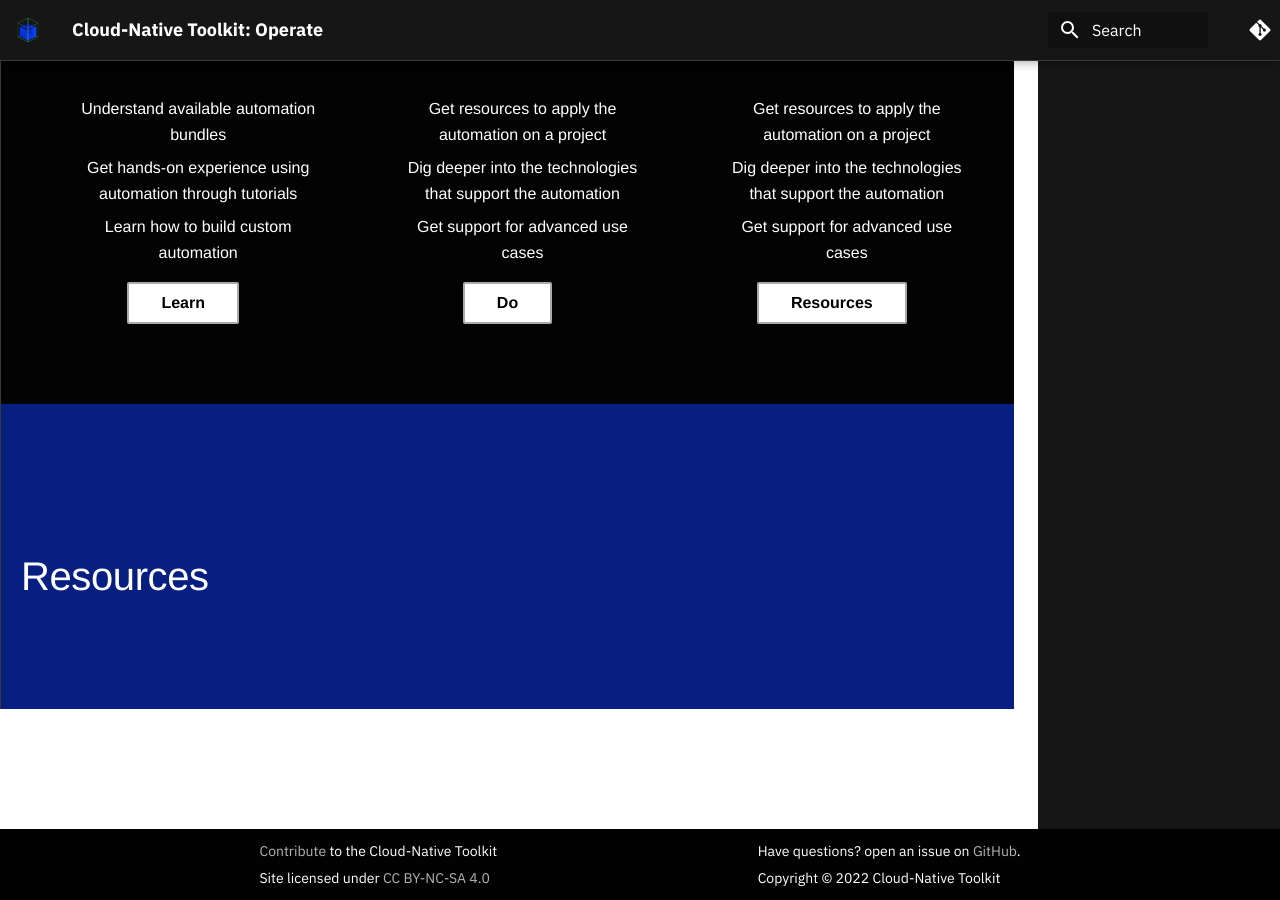
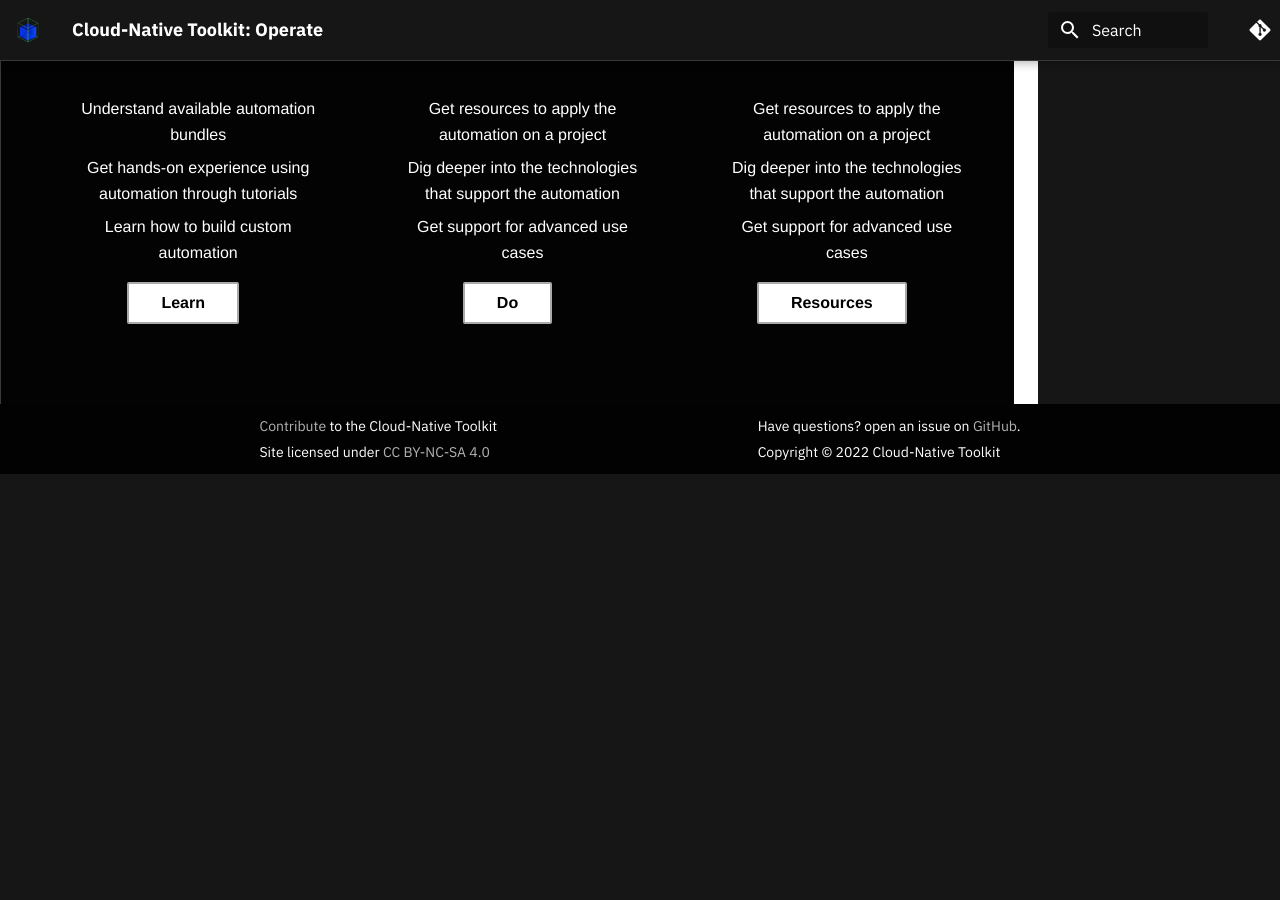
Before and after one commit to cloud-native-toolkit/site-operator-guide, an MkDocs documentation site: the page built from docs/index.md, in a window 1280 px wide and 900 px high, scrolled down 474 px. Built offline with MkDocs 1.6.1 and Material for MkDocs 9.7.7, drawn with Linux system fonts in a browser that asks for light colours; comment, search, counter and statistics services are not loaded; after the commit the page ends 948 px from its top, so only the background shows below that.

Commit message:
Fixes bottom of the home page
Signed-off-by: Sean Sundberg <seansund@us.ibm.com>

```diff
--- a/overrides/assets/stylesheets/home.css
+++ b/overrides/assets/stylesheets/home.css
@@ -102,3 +102,7 @@
   background-color: #161616;
   border-left: 1px solid #393939;
 }
+
+.md-content {
+  padding-bottom: 0;
+}
--- a/overrides/home.html
+++ b/overrides/home.html
@@ -77,16 +77,6 @@
                   </div>
                 </div>
                 </div>
-              </div>
-            </div>
-          </div>
-          <div class="home-purpose">
-            <div class='row'>
-              <div class='column'>
-                <h2 style="margin: 0 auto; display: block;">
-                  <h2>Resources</h2>
-                </div>
-              </div>
             </div>
           </div>
         </section>
```
